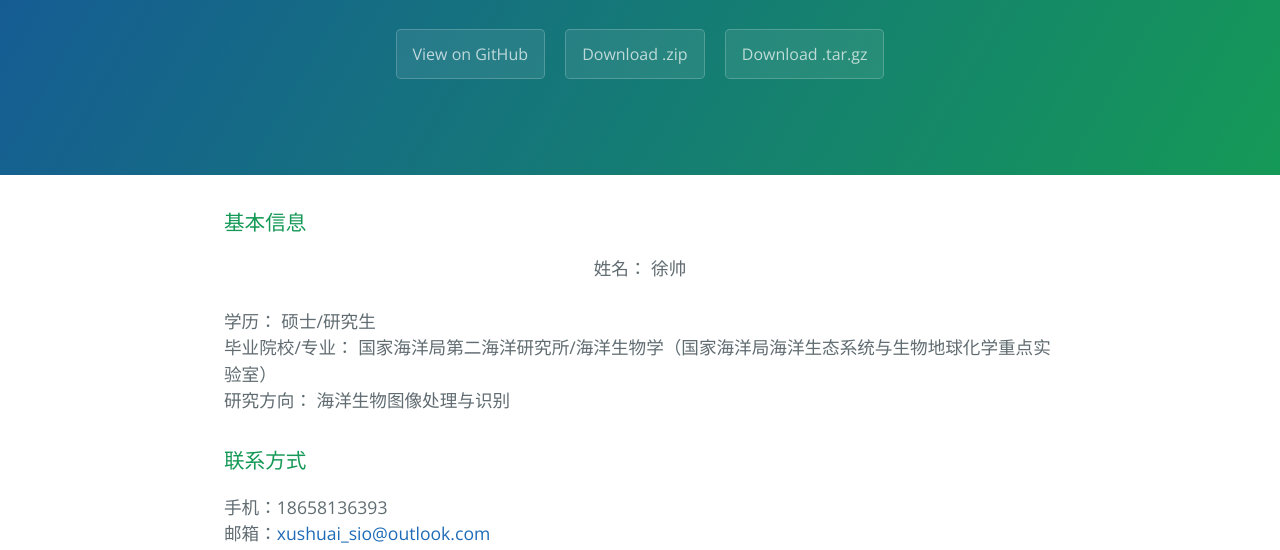
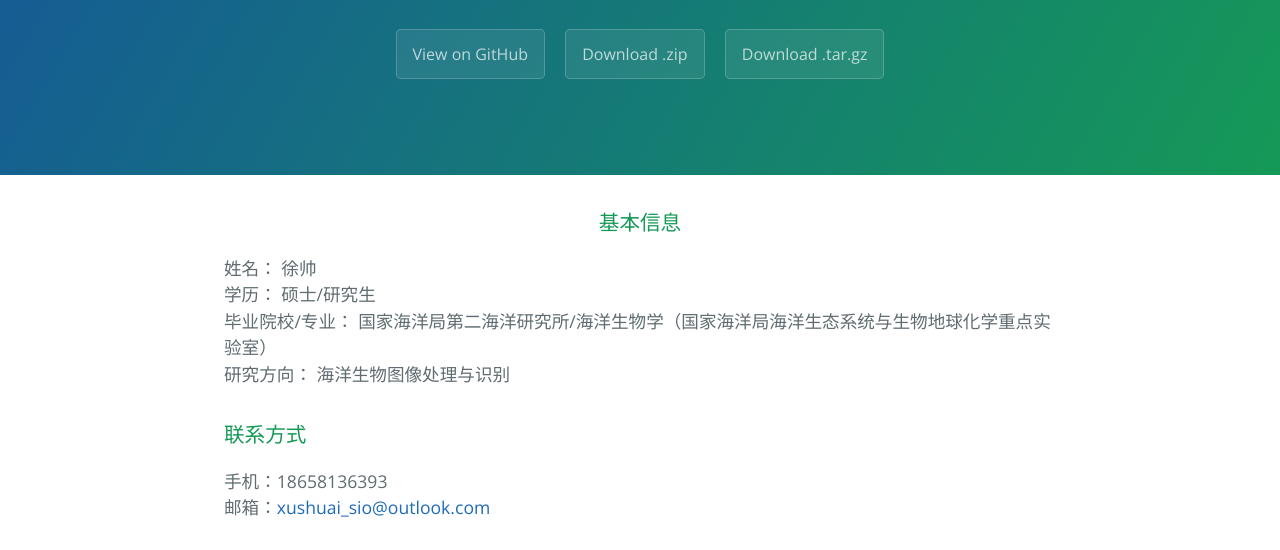
Before and after one commit to xushuai-sio/xushuai, a plain HTML site: page index.html in a window 1280 px wide. Shown: the part 208-758 px from the top of the page. Drawn offline with nearby package versions, Linux system fonts and the light colour scheme.

Commit message:
Update index.html

```diff
--- a/index.html
+++ b/index.html
@@ -20,9 +20,9 @@
 
     <section class="main-content">
       <h3>
-<a id="基本信息" class="anchor" href="#%E5%9F%BA%E6%9C%AC%E4%BF%A1%E6%81%AF" aria-hidden="true"><span aria-hidden="true" class="octicon octicon-link"></span></a>基本信息</h3>
+<a id="基本信息" class="anchor" href="#%E5%9F%BA%E6%9C%AC%E4%BF%A1%E6%81%AF" aria-hidden="true"><span aria-hidden="true" class="octicon octicon-link"></span></a><center>基本信息</center></h3>
 
-<p><center>姓名：              徐帅</center><br>
+<p>姓名：              徐帅<br>
 学历：              硕士/研究生<br>
 毕业院校/专业：      国家海洋局第二海洋研究所/海洋生物学（国家海洋局海洋生态系统与生物地球化学重点实验室）<br>
 研究方向：           海洋生物图像处理与识别             </p>
```
